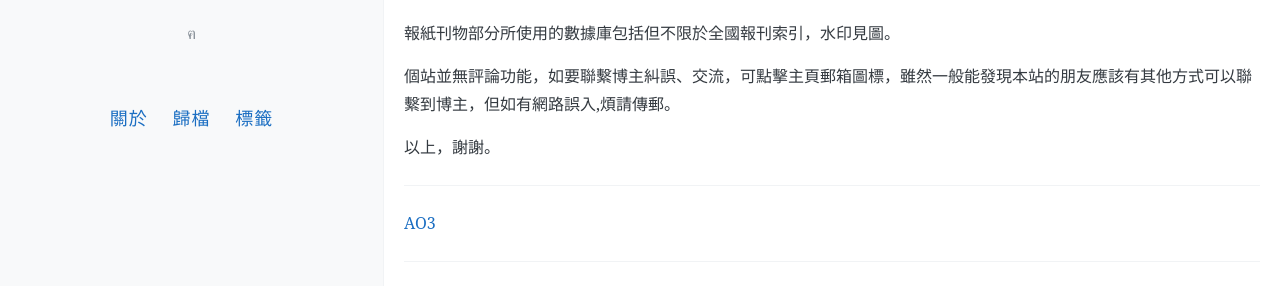
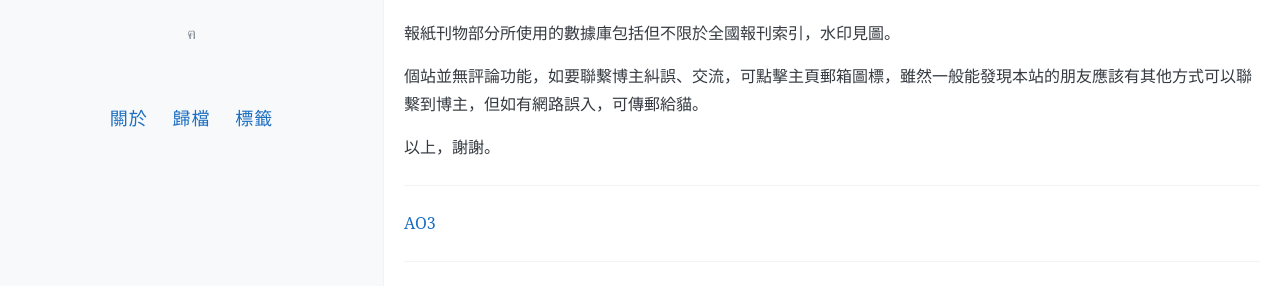
Before and after one commit to silvertabbycat/WangJingwei, a Jekyll site: the page built from about.md, in a window 1280 px wide. Shown: the part 345-631 px from the top of the page. Built offline with Jekyll 4.4.1, drawn with Linux system fonts in a browser that asks for light colours; comment, search, counter and statistics services are not loaded.

Commit message:
Update about.md

```diff
--- a/about.md
+++ b/about.md
@@ -19,7 +19,7 @@ permalink: /about/
 
 報紙刊物部分所使用的數據庫包括但不限於全國報刊索引，水印見圖。
 
-個站並無評論功能，如要聯繫博主糾誤、交流，可點擊主頁郵箱圖標，雖然一般能發現本站的朋友應該有其他方式可以聯繫到博主，但如有網路誤入,煩請傳郵。
+個站並無評論功能，如要聯繫博主糾誤、交流，可點擊主頁郵箱圖標，雖然一般能發現本站的朋友應該有其他方式可以聯繫到博主，但如有網路誤入，可傳郵給貓。
 
 以上，謝謝。
 
```
